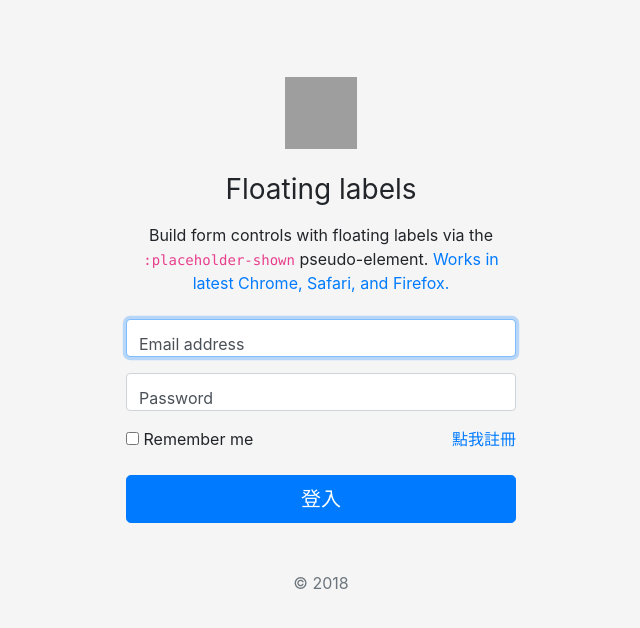
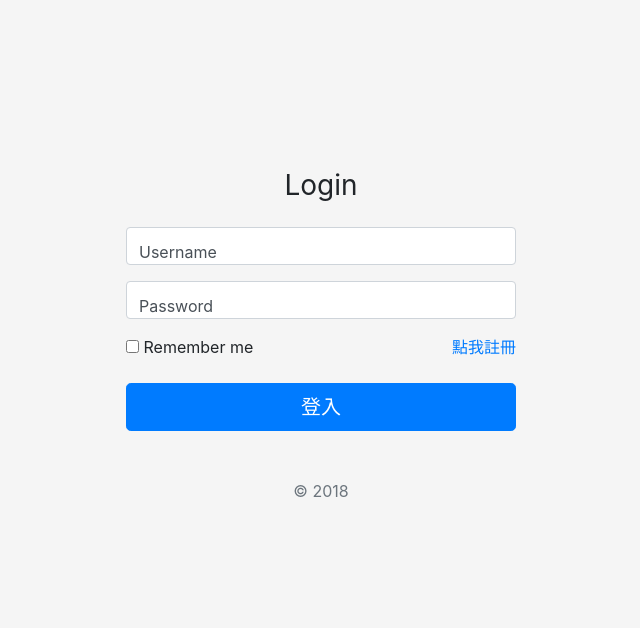
Before and after one commit to D0683497/flask-demo, a Flask app: page /login/ in a window 1280 px wide. Shown: the part 56-684 px from the top of the page, without its empty margins (319-959 px from the left). Run offline with Flask 2, Linux system fonts and the light colour scheme; some libraries are stand-ins or nearby versions; grey boxes are pictures that could not be loaded.

Commit message:
新增登入表單

```diff
--- a/manange.py
+++ b/manange.py
@@ -1,7 +1,28 @@
-from flask import Flask, render_template, url_for
+from flask import Flask, render_template, url_for, request, redirect
+
+from flask_wtf import FlaskForm
+from wtforms import StringField, PasswordField, SubmitField
+from wtforms.validators import DataRequired
+
 
 app = Flask(__name__)
+app.config['SECRET_KEY'] = 'hard to guess string'
 
+class LoginForm(FlaskForm):
+    Username = StringField(
+        'Username',
+        validators=[DataRequired(message='不能為空!')],
+        render_kw={'class':'form-control', 'placeholder':'Username'}
+    )
+    Password = PasswordField(
+        'Password',
+        validators=[DataRequired(message='不能為空!')],
+        render_kw={'class':'form-control', 'placeholder':'Password'}
+    )
+    login = SubmitField(
+        '登入',
+        render_kw={'class':'btn btn-lg btn-primary btn-block'}
+    )
 
 @app.errorhandler(404)
 def page_not_found(e):
@@ -18,9 +39,15 @@ def index():
     return render_template('index.html')
 
 
-@app.route("/login/")
+@app.route("/login/", methods=['GET', 'POST'])
 def login():
-    return render_template('login.html')
+    form = LoginForm()
+    if form.validate_on_submit():
+        Username = form.Username.data
+        Password = form.Password.data
+        print(Username, Password)
+        return redirect(url_for('index'))
+    return render_template('login.html', form=form)
 
 
 @app.route("/regist/")
--- a/static/form.css
+++ b/static/form.css
@@ -17,7 +17,7 @@ body {
   background-color: #f5f5f5;
 }
 
-.form-signin {
+.form-login, .form-regist {
   width: 100%;
   max-width: 420px;
   padding: 15px;
--- a/templates/login.html
+++ b/templates/login.html
@@ -6,23 +6,30 @@
 {% endblock %}
 
 {% block content %}
-<form class="form-signin">
+<form class="form-login" method="POST">
+    {{  form.hidden_tag() }}
     <div class="text-center mb-4">
-        <img class="mb-4" src="https://getbootstrap.com/assets/brand/bootstrap-solid.svg" alt="" width="72" height="72">
-        <h1 class="h3 mb-3 font-weight-normal">Floating labels</h1>
-        <p>Build form controls with floating labels via the <code>:placeholder-shown</code> pseudo-element. <a href="https://caniuse.com/#feat=css-placeholder-shown">Works
-                in latest Chrome, Safari, and
-                Firefox.</a></p>
+        <h1 class="h3 mb-3 font-weight-normal">Login</h1>
     </div>
 
     <div class="form-label-group">
-        <input type="email" id="inputEmail" class="form-control" placeholder="Email address" required autofocus>
-        <label for="inputEmail">Email address</label>
+        {{ form.Username() }}
+        {{ form.Username.label }}
+        <!--
+        <input type="text" id="inputUsername" name="Username" class="form-control" placeholder="Username" required autofocus>
+        <label for="inputUsername">Username</label>
+        -->
+    </div>
+
     </div>
 
     <div class="form-label-group">
-        <input type="password" id="inputPassword" class="form-control" placeholder="Password" required>
+        {{ form.Password() }}
+        {{ form.Password.label }}
+        <!--
+        <input type="password" id="inputPassword" name="Password" class="form-control" placeholder="Password" required>
         <label for="inputPassword">Password</label>
+        -->
     </div>
 
     <div class="mb-3 d-flex justify-content-between">
@@ -33,7 +40,7 @@
         </div>
         <a href="{{ url_for('regist') }}">點我註冊</a>
     </div>
-    <button class="btn btn-lg btn-primary btn-block" type="submit">登入</button>
+    {{ form.login() }}
     <p class="mt-5 mb-3 text-muted text-center">&copy; 2018</p>
 </form>
 {% endblock %}
--- a/templates/regist.html
+++ b/templates/regist.html
@@ -6,7 +6,7 @@
 {% endblock %}
 
 {% block content %}
-<form class="form-signin">
+<form class="form-regist">
     <div class="text-center mb-4">
         <img class="mb-4" src="https://getbootstrap.com/assets/brand/bootstrap-solid.svg" alt="" width="72" height="72">
         <h1 class="h3 mb-3 font-weight-normal">Floating labels</h1>
```
